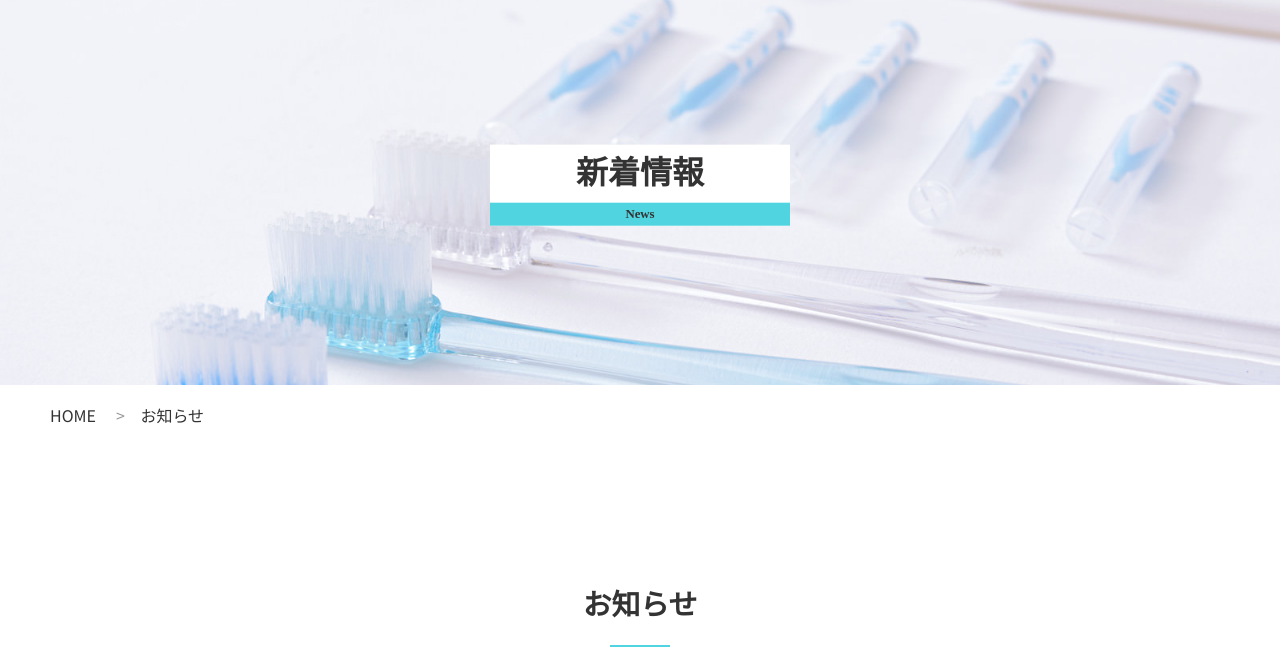
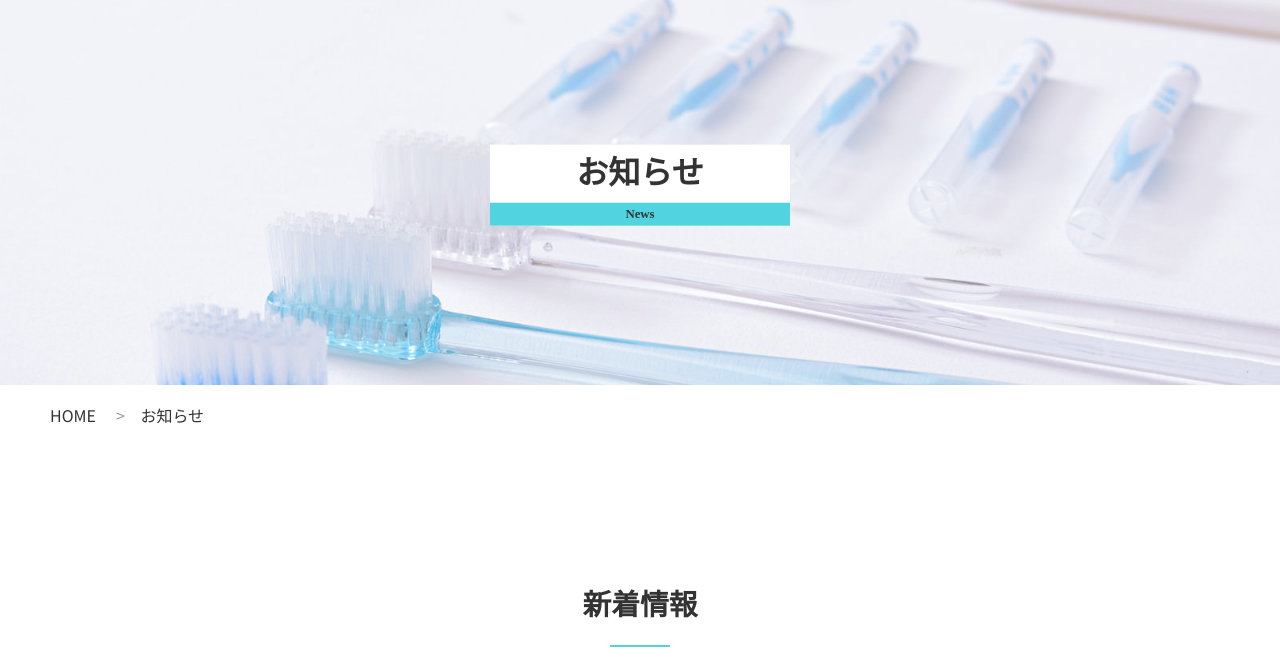
Before and after one commit to u2-35/gotanda-dental, a plain HTML site: page news.html in a window 1280 px wide. Shown: the part 95-764 px from the top of the page. Drawn offline with Linux system fonts and the light colour scheme; some packages are replaced by stand-ins of ours.

Commit message:
Add files via upload

```diff
--- a/news.html
+++ b/news.html
@@ -4,7 +4,7 @@
     <meta charset="UTF-8">
     <meta name="viewport" content="width=device-width, initial-scale=1.0">
     <meta name="description" content="地域に愛される歯科医院へ。健康な歯で笑顔の毎日を。">
-    <title>新着情報｜五反田歯科医院</title>
+    <title>お知らせ｜五反田歯科医院</title>
     <!-- RESS -->
     <link rel="stylesheet" href="https://unpkg.com/ress/dist/ress.min.css">
     <!-- Google Fonts -->
@@ -52,7 +52,7 @@
             <img src="img/mainvisual6.jpg" alt="">
             <div class="menu-bg-text">
                 <h2>
-                    新着情報
+                    お知らせ
                     <span>News</span>
                 </h2>
             </div>
@@ -71,7 +71,7 @@
         </section>
         <!-- indexに表示させる範囲はarticle3つ分 -->
         <section class="contents news-list">
-            <h3>お知らせ</h3>
+            <h3>新着情報</h3>
             <article class="information">
                 <div class="info-day">
                     <p>2025/04/18</p>
```
